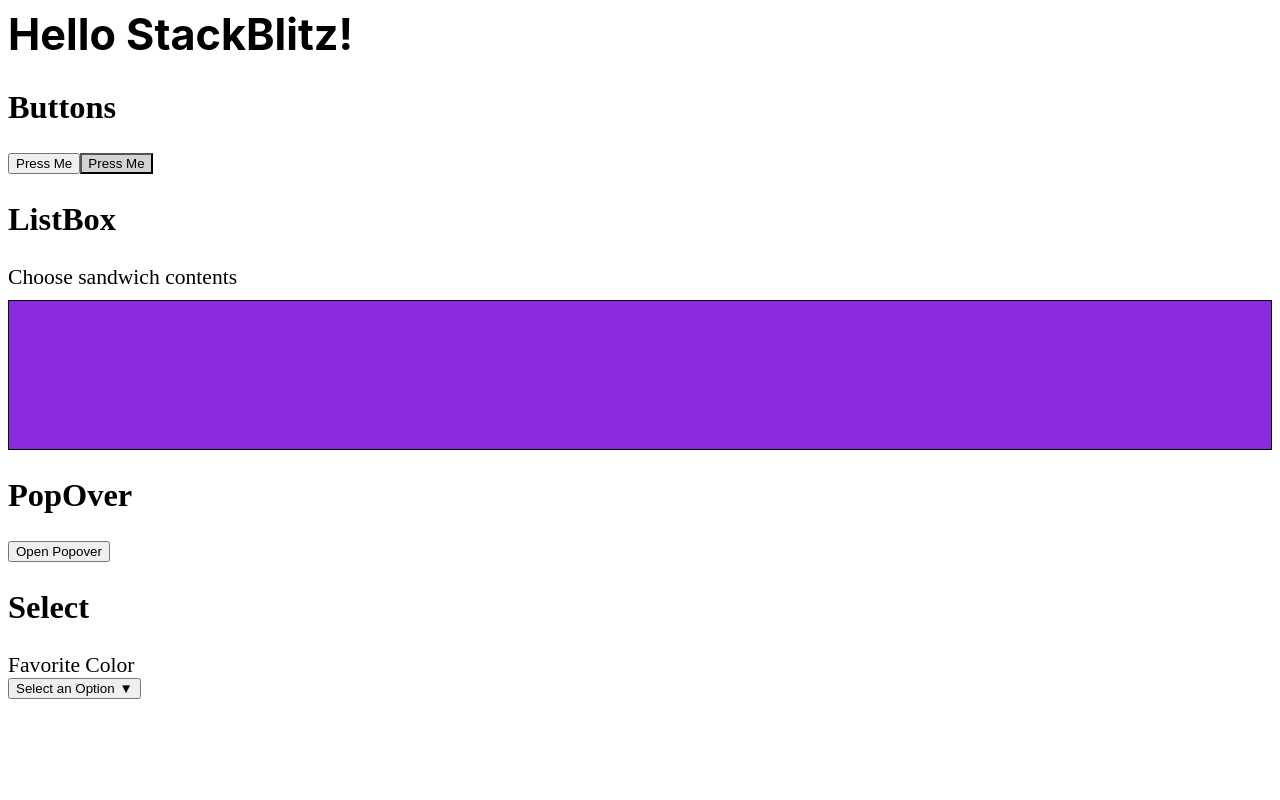
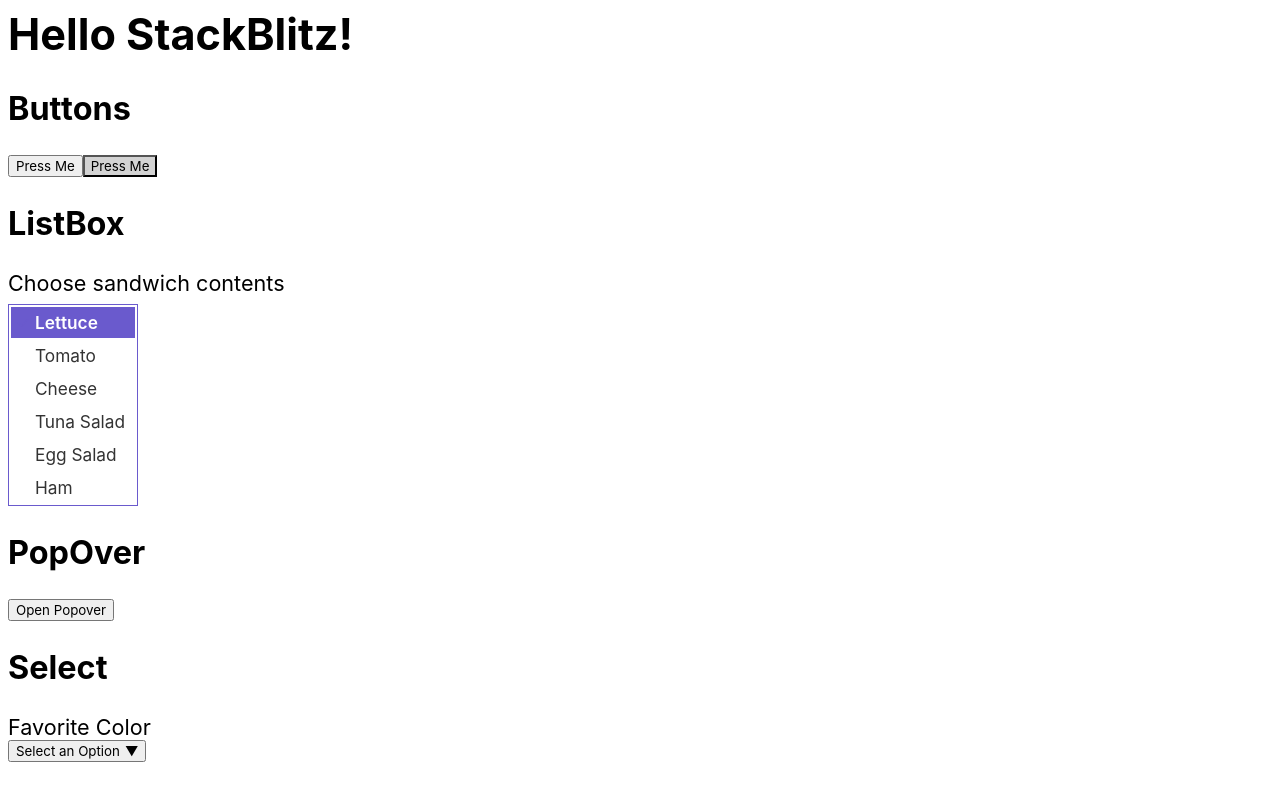
Before and after one commit to sachinsom93/React-ARIA-Elements, a React (Create React App) app: page / in a window 1280 px wide. Both pictures are taken after a click on the item "Lettuce". Built offline with nearby package versions, Linux system fonts and the light colour scheme.

Commit message:
feat: Added Styles to Select and Option Elements

```diff
--- a/src/App.js
+++ b/src/App.js
@@ -45,12 +45,14 @@ export default function App() {
       <PopOver />
 
       <h2>Select</h2>
-      <Select label="Favorite Color" ref={selectRef}>
+      <Select label="Favorite Color" disabledKeys={['egg']}>
         <ListItem key="lettuce">Lettuce</ListItem>
         <ListItem key="tomato">Tomato</ListItem>
         <ListItem key="cheese">Cheese</ListItem>
         <ListItem key="tuna">Tuna Salad</ListItem>
-        <ListItem key="egg">Egg Salad</ListItem>
+        <ListItem isDisabled="true" key="egg">
+          Egg Salad
+        </ListItem>
         <ListItem key="ham">Ham</ListItem>
       </Select>
     </div>
--- a/src/elements/list-box/ListBox.jsx
+++ b/src/elements/list-box/ListBox.jsx
@@ -2,6 +2,7 @@ import React, { useRef, forwardRef } from 'react';
 import { useListBox } from 'react-aria';
 import { useListState } from 'react-stately';
 import Option from './Option';
+import './style.css';
 
 const ListBox = forwardRef((props, ref) => {
   const listBoxRef = ref ? ref : useRef();
@@ -12,19 +13,7 @@ const ListBox = forwardRef((props, ref) => {
       <div {...labelProps} style={{ marginBlock: '.5em 0' }}>
         {props.label}
       </div>
-      <ul
-        ref={listBoxRef}
-        {...listBoxProps}
-        style={{
-          padding: '0',
-          margin: '.5em 0',
-          border: '0.5px solid black',
-          listStyle: 'none',
-          maxHeight: '150px',
-          overflow: 'auto',
-          width: '100%',
-        }}
-      >
+      <ul ref={listBoxRef} {...listBoxProps} style={props.style}>
         {[...state.collection].map((item) =>
           item.type === 'section' ? null : (
             <Option item={item} key={item.key} state={state} />
--- a/src/elements/list-box/Option.jsx
+++ b/src/elements/list-box/Option.jsx
@@ -1,36 +1,27 @@
 import React, { useRef } from 'react';
-import { useOption, mergeProps, useFocusRing } from 'react-aria';
+import { useOption } from 'react-aria';
 import { CheckIcon } from '@heroicons/react/solid';
+import './style.css';
 
 function Option({ item, state }) {
   const optionRef = useRef();
   const { optionProps, isSelected, isDisabled } = useOption(
     {
       key: item.key,
-      shouldSelectOnPressUp: !state.selectionManager.isSelected(item.key),
+      shouldSelectOnPressUp: !state.selectionManager?.isSelected(item.key),
     },
     state,
     optionRef
   );
 
-  // Determine whether we should show a keyboard
-  // focus ring for accessibility
-  const { isFocusVisible, focusProps } = useFocusRing();
   return (
     <li
       ref={optionRef}
-      {...mergeProps(focusProps, optionProps)}
-      style={{
-        background: isSelected ? 'blueviolet' : 'transparent',
-        color: isDisabled ? '#aaa' : isSelected ? 'white' : null,
-        padding: '2px 5px',
-        outline: isFocusVisible ? '2px solid black' : 'none',
-      }}
+      {...optionProps}
+      style={{ color: isDisabled && '#a0a0a0' }}
     >
-      {isSelected && (
-        <CheckIcon aria-hidden="true" style={{ color: 'white' }} />
-      )}
-      {item.rendered}
+      {isSelected && <CheckIcon aria-hidden="true" />}
+      <span>{item.rendered}</span>
     </li>
   );
 }
--- /dev/null
+++ b/src/elements/list-box/style.css
@@ -0,0 +1,74 @@
+:root {
+  --selected-color: slateblue;
+  --light-hover-color: white;
+}
+.select {
+  background-color: var(--selected-color);
+}
+
+[role='listbox'] {
+  font-size: 0.8rem;
+  width: fit-content;
+  padding: 0;
+  margin: 0.5em 0;
+  border: 1px solid var(--selected-color, slateblue);
+  list-style: none;
+  overflow: auto;
+  align-items: center;
+}
+
+/* [role='listbox'] li {
+  height: 1.6em;
+  line-height: 1.6em;
+  align-items: center;
+} */
+
+[role='option'] {
+  margin: 2px;
+  font-size: 0.8rem;
+  padding: 5px;
+  outline: none;
+  cursor: default;
+  display: flex;
+  align-items: center;
+  color: #333;
+  padding-left: calc(16px + 8px);
+  padding-right: 10px;
+  --selected-color: slateblue;
+}
+
+[role='option'] svg {
+  width: 16px;
+  height: 16px;
+  margin-right: 4px;
+}
+[role='option'][aria-selected='true'] {
+  color: var(--selected-color, slateblue);
+  font-weight: 600;
+  padding-left: 4px;
+}
+
+[role='option'][aria-selected='true'] svg {
+  color: var(--selected-color, slateblue);
+}
+
+[role='option'][aria-selected='true']:hover svg {
+  color: var(--light-hover-color, slateblue);
+  background: transparent;
+}
+
+[role='option']:focus:not(:focus-visible),
+[role='option']:hover {
+  outline: none;
+  color: white;
+  background: var(--selected-color, slateblue);
+}
+
+[role='option']:focus-visible {
+  outline: 1.5px solid var(--selected-color, slateblue);
+  background: var(--selected-color, slateblue);
+  color: var(--light-hover-color);
+}
+[role='option']:focus-visible svg {
+  color: var(--light-hover-color);
+}
--- a/src/elements/select/Select.jsx
+++ b/src/elements/select/Select.jsx
@@ -4,18 +4,19 @@ import {
   useSelect,
   useOverlayPosition,
   useOverlayTrigger,
-  mergeProps,
 } from 'react-aria';
 import { useSelectState } from 'react-stately';
 
 import Button from '../button/Button';
 import { Overley } from '../pop-over/PopOver';
 import ListBox from '../list-box/ListBox';
+import './style.css';
 
 const Select = forwardRef((props, ref) => {
   const { label, defaultOption, name, style, buttonStyle } = props;
   const state = useSelectState(props);
 
+  ref = ref ? ref : useRef(null);
   const overlayRef = useRef(null);
   const listBoxRef = useRef(null);
 
@@ -42,16 +43,16 @@ const Select = forwardRef((props, ref) => {
     offset: 5,
     isOpen: state.isOpen,
   });
+
+  console.log(menuProps);
   return (
-    <div
-      ref={overlayRef}
-      style={{ position: 'relative', display: 'inline-block', ...style }}
-    >
+    <div ref={overlayRef} style={style}>
       <div {...labelProps}>{label}</div>
       <HiddenSelect state={state} triggerRef={ref} label={label} name={name} />
+      <div className="container">
         <Button
-        onClick={triggerProps?.onPress}
-        {...mergeProps(triggerProps, overlayTriggerProps)}
+          onClick={overlayTriggerProps?.onPress}
+          {...overlayTriggerProps}
           ref={ref}
           style={{ ...buttonStyle }}
         >
@@ -66,6 +67,7 @@ const Select = forwardRef((props, ref) => {
             ▼
           </span>
         </Button>
+      </div>
       {state.isOpen && (
         <Overley
           isOpen={state.isOpen}
--- /dev/null
+++ b/src/elements/select/style.css
@@ -0,0 +1,19 @@
+.popover {
+  position: absolute;
+  z-index: 10;
+  top: 0;
+  border: 1px solid #ccc;
+  box-shadow: 0 8px 20px rgba(0 0 0 / 0.1);
+  border-radius: 6px;
+  background: white;
+  min-width: 150px;
+}
+
+.select {
+  width: fit-content;
+  display: inline-flex;
+  position: relative;
+  flex-direction: column;
+  gap: 4px;
+  --accent-color: slateblue;
+}
--- a/src/style.css
+++ b/src/style.css
@@ -1,11 +1,19 @@
 * {
   box-sizing: border-box;
-}
-html {
-  font-size: clamp(0.75rem, 0.75rem + 0.75vw, 2rem);
-}
-h1,
-p {
   font-family: -apple-system, BlinkMacSystemFont, 'Segoe UI', Roboto, Oxygen,
     Ubuntu, Cantarell, 'Open Sans', 'Helvetica Neue', sans-serif;
 }
+
+html {
+  font-size: clamp(0.5rem, 0.75rem + 0.75vw, 2rem);
+}
+/* Style when an element listitem got selected */
+.select button svg {
+  width: 16px;
+  height: 16px;
+  margin-left: 15px;
+  padding: 1px;
+  background: var(--accent-color);
+  color: white;
+  border-radius: 4px;
+}
```
Lines whose indentation alone changed are shown as unchanged.
